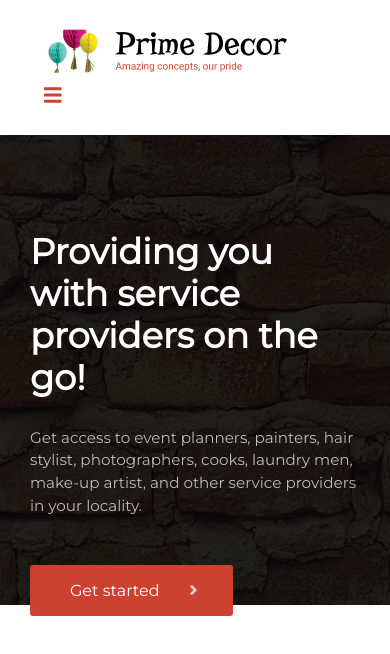
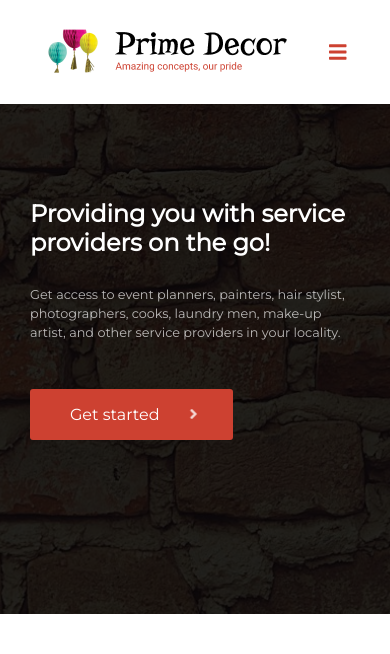
Before and after one commit to Achilles45/decor, a Vue app: page / in a window 390 px wide. Shown: the top 654 px of the page. Built offline with nearby package versions, Linux system fonts and the light colour scheme; a web font is replaced by a local one.

Commit message:
Responsive banner and navbar

```diff
--- a/src/components/Banner.vue
+++ b/src/components/Banner.vue
@@ -2,7 +2,7 @@
     <div class="banner__wrapper container-fluid">
         <div class="container">
             <div class="row">
-                <div class="col-md-6">
+                <div class="col-md-6 col-sm-10">
                     <h4>Providing you with service providers on the go!</h4>
                     <p>Get access to event planners, painters, hair stylist, photographers, cooks, laundry men, make-up artist, and other service providers in your locality.</p><br>
                     <router-link to="/" class="banner__btn">Get started &nbsp;&nbsp;&nbsp;&nbsp; <i class="fa fa-angle-right animate"></i> </router-link>
@@ -61,4 +61,17 @@
         opacity: 1;
     }
 }
+
+//MEDIA QUERIES
+@media only screen and (max-width: 1000px) {
+    .banner__wrapper{
+        min-height: 510px !important;
+        h4{
+            font-size: 1.5rem;
+        }
+        p{
+            font-size: .8rem;
+        }
+    }
+}
 </style>
--- a/src/components/Navbar.vue
+++ b/src/components/Navbar.vue
@@ -55,4 +55,12 @@
     color: $primary-color;
 }
 }
+
+//MEDIA QUERIES
+@media only screen and (max-width: 1000px) {
+  .logo{
+      height: auto;
+      max-width: 50px;
+  }
+}
 </style>
--- a/src/components/Topbar.vue
+++ b/src/components/Topbar.vue
@@ -1,5 +1,5 @@
 <template>
-    <div class="topbar__wrapper container-fluid d-none d-md-block">
+    <div class="topbar__wrapper container-fluid d-none d-lg-block">
         <div class="container">
             <div class="row">
                 <div class="col-md-6">
```
